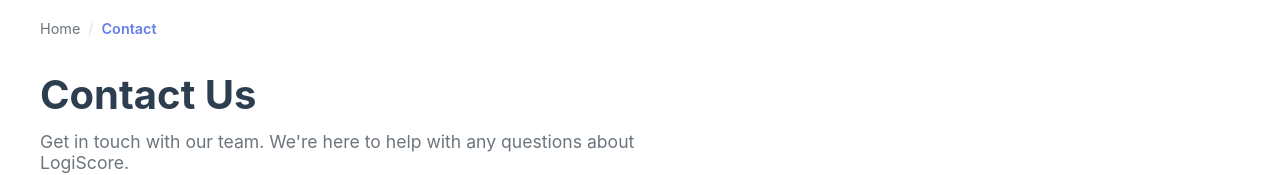
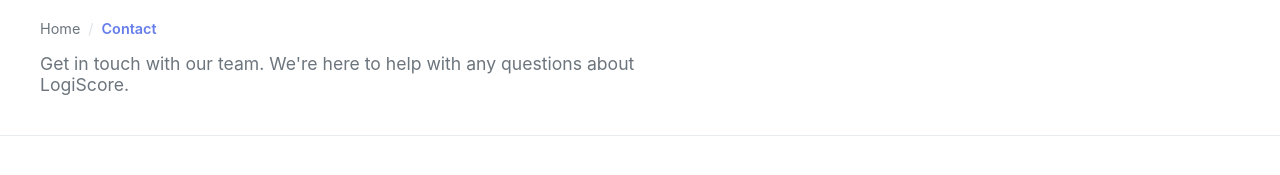
Before and after one commit to LogiScore/frontend, a SvelteKit app: page /contact in a window 1280 px wide. Shown: the part 137-312 px from the top of the page. Built offline with nearby package versions, Linux system fonts and the light colour scheme; no server answers.

Commit message:
Remove 'Contact Us' title from hero section, keep description

```diff
--- a/src/routes/contact/+page.svelte
+++ b/src/routes/contact/+page.svelte
@@ -55,7 +55,6 @@
         <span class="breadcrumb-separator">/</span>
         <span class="breadcrumb-item active">Contact</span>
       </div>
-      <h1 class="page-title">Contact Us</h1>
       <p class="page-description">Get in touch with our team. We're here to help with any questions about LogiScore.</p>
     </div>
   </section>
```
